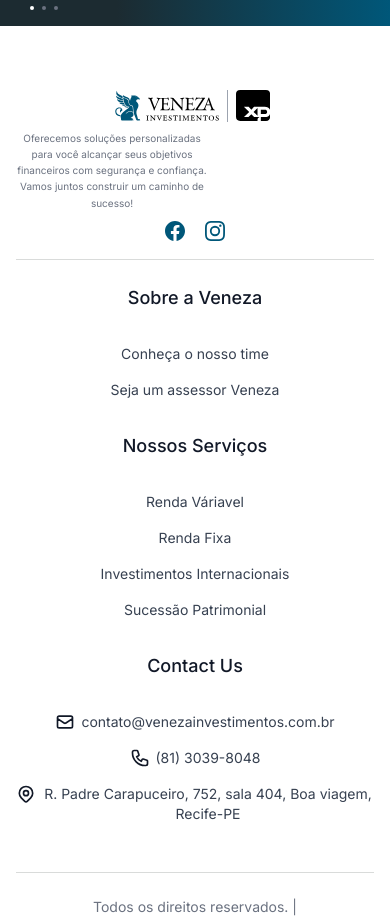
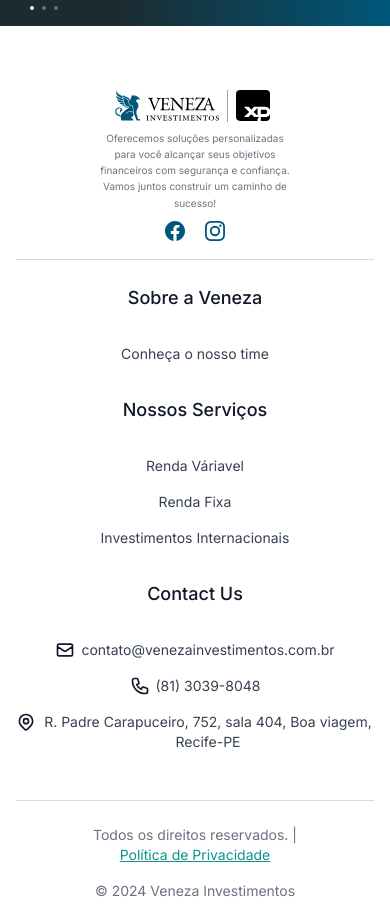
Before and after one commit to GuiHolanda/stock_position_control, a Next.js app in the folder frontend/: page / in a window 390 px wide. Shown: the part 3464-4383 px from the top of the page. Built offline with nearby package versions, Linux system fonts and the light colour scheme.

Commit message:
fix: minor footer adjustments

```diff
--- a/frontend/src/components/CustomFooter.tsx
+++ b/frontend/src/components/CustomFooter.tsx
@@ -15,7 +15,7 @@ export const CustomFooter = () => {
             </div>
             <CustomText.Paragraph
               fontSize="sm"
-              className="text-center leading-relaxed text-gray-500 sm:text-left"
+              className="text-center mx-auto md:mx-0 leading-relaxed text-gray-500 sm:text-left"
             >
               Oferecemos soluções personalizadas para você alcançar seus
               objetivos financeiros com segurança e confiança. Vamos juntos
@@ -96,14 +96,14 @@ export const CustomFooter = () => {
                   </a>
                 </li>
 
-                <li>
+                {/* <li>
                   <a
                     className="text-gray-700 transition hover:text-gray-700/75"
                     href="#"
                   >
                     Seja um assessor Veneza
                   </a>
-                </li>
+                </li> */}
               </ul>
             </div>
 
@@ -140,14 +140,14 @@ export const CustomFooter = () => {
                   </a>
                 </li>
 
-                <li>
+                {/* <li>
                   <a
                     className="text-gray-700 transition hover:text-gray-700/75"
                     href="/"
                   >
                     Sucessão Patrimonial
                   </a>
-                </li>
+                </li> */}
               </ul>
             </div>
 
```
